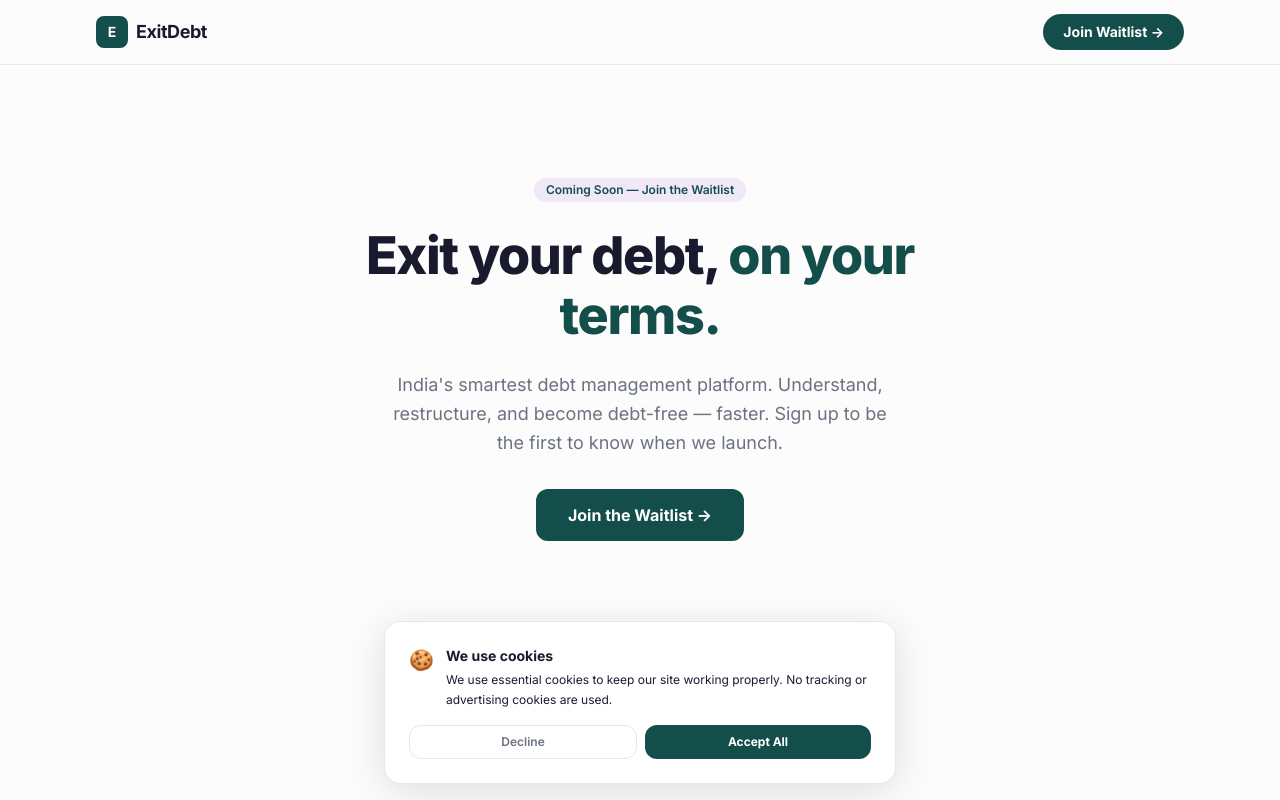
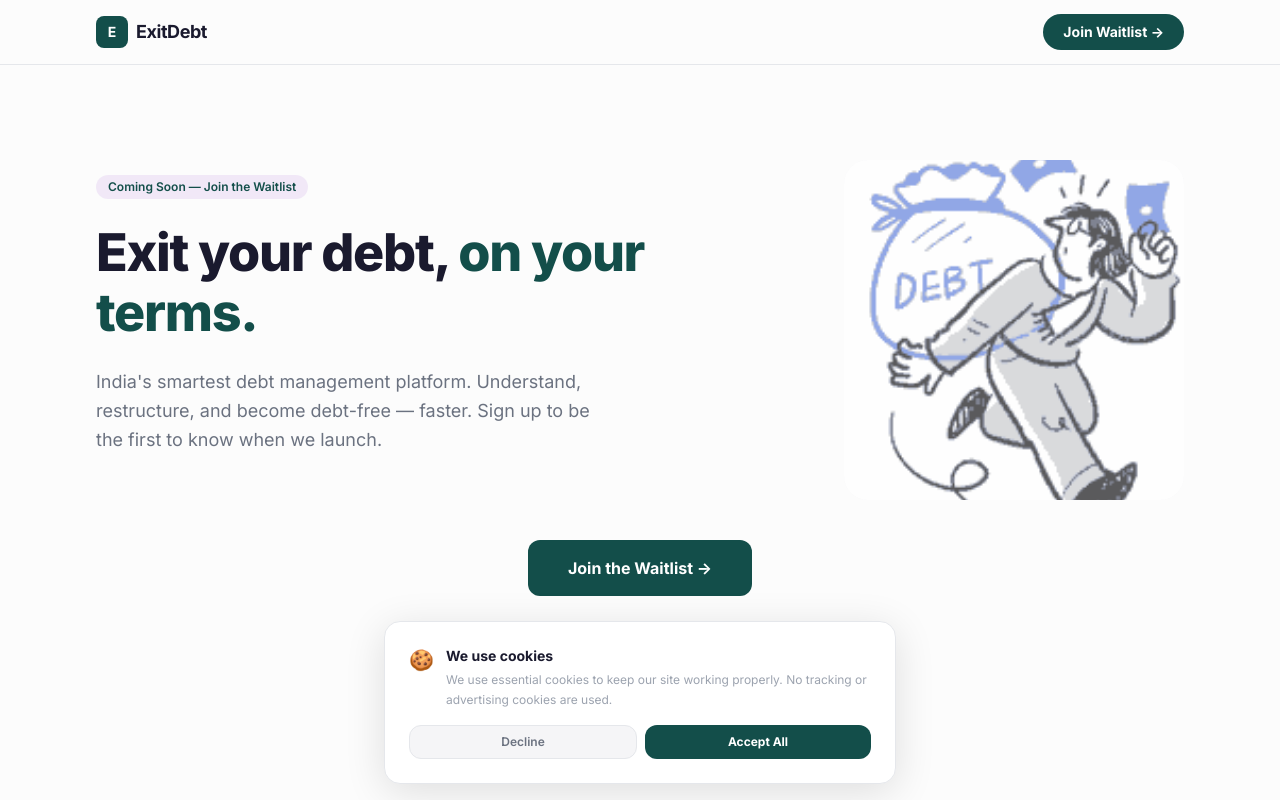
Before and after one commit to Aaditri-Technologies/exitDebt-Waitlist, a Next.js app: page / in a window 1280 px wide. Shown: the top 800 px of the page. Built offline with nearby package versions, Linux system fonts and the light colour scheme.

Commit message:
feat: add debt_animation.gif to hero (two-column layout), debt_gone.gif to waitlist success card

```diff
--- a/src/app/globals.css
+++ b/src/app/globals.css
@@ -349,3 +349,154 @@ input[type="number"] {
   opacity: 1;
   transform: translateY(0);
 }
+
+/* ─── Hero Slider Two-Phase Transition ─── */
+.hero-slider {
+  will-change: opacity, transform, filter;
+}
+
+.hero-phase-idle {
+  opacity: 1;
+  transform: scale(1) translateY(0);
+  filter: blur(0);
+}
+
+@keyframes hero-exit {
+  0% {
+    opacity: 1;
+    transform: scale(1) translateY(0);
+    filter: blur(0);
+  }
+  100% {
+    opacity: 0;
+    transform: scale(0.97) translateY(8px);
+    filter: blur(3px);
+  }
+}
+
+@keyframes hero-enter {
+  0% {
+    opacity: 0;
+    transform: scale(0.97) translateY(-8px);
+    filter: blur(3px);
+  }
+  100% {
+    opacity: 1;
+    transform: scale(1) translateY(0);
+    filter: blur(0);
+  }
+}
+
+.hero-phase-exit {
+  animation: hero-exit 450ms cubic-bezier(0.4, 0, 0.2, 1) forwards;
+}
+
+.hero-phase-enter {
+  animation: hero-enter 450ms cubic-bezier(0.22, 1, 0.36, 1) forwards;
+}
+
+/* ─── Hero Animation (GIF) ─── */
+.hero-animation-container {
+  width: 280px;
+  height: 280px;
+  border-radius: 24px;
+  overflow: hidden;
+  position: relative;
+  background: var(--color-bg-soft);
+}
+
+.hero-animation-img {
+  position: absolute;
+  top: 50%;
+  left: 50%;
+  width: 140%;
+  height: 140%;
+  transform: translate(-50%, -50%);
+  object-fit: cover;
+  object-position: center;
+}
+
+/* Desktop: larger */
+@media (min-width: 1024px) {
+  .hero-animation-container {
+    width: 340px;
+    height: 340px;
+  }
+}
+
+/* Small mobile: smaller */
+@media (max-width: 480px) {
+  .hero-animation-container {
+    width: 220px;
+    height: 220px;
+    border-radius: 20px;
+  }
+}
+
+/* Waitlist success GIF */
+.success-gif-container {
+  width: 180px;
+  height: 180px;
+  border-radius: 20px;
+  overflow: hidden;
+  margin: 0 auto 1.5rem;
+  background: var(--color-bg-soft);
+  position: relative;
+}
+
+.success-gif-img {
+  position: absolute;
+  top: 50%;
+  left: 50%;
+  width: 140%;
+  height: 140%;
+  transform: translate(-50%, -50%);
+  object-fit: cover;
+  object-position: center;
+}
+
+/* ─── Scroll-Down Indicator ─── */
+@keyframes bounce-down {
+  0%, 100% {
+    transform: translateY(0);
+  }
+  50% {
+    transform: translateY(6px);
+  }
+}
+
+.scroll-hint-container {
+  display: flex;
+  justify-content: center;
+  align-items: center;
+  padding: 20px 0 28px;
+  cursor: pointer;
+  transition: opacity 0.5s ease;
+  -webkit-user-select: none;
+  user-select: none;
+}
+
+.scroll-hint-inner {
+  display: flex;
+  flex-direction: column;
+  align-items: center;
+  gap: 4px;
+  color: var(--color-text-muted);
+  transition: color 0.2s ease;
+}
+
+.scroll-hint-container:hover .scroll-hint-inner,
+.scroll-hint-container:focus-visible .scroll-hint-inner {
+  color: var(--color-teal);
+}
+
+.scroll-hint-text {
+  font-size: 11px;
+  font-weight: 600;
+  letter-spacing: 0.08em;
+  text-transform: uppercase;
+}
+
+.scroll-hint-chevron {
+  animation: bounce-down 1.8s ease-in-out infinite;
+}
--- a/src/app/layout.tsx
+++ b/src/app/layout.tsx
@@ -86,6 +86,9 @@ export default function RootLayout({
             }),
           }}
         />
+        {/* Preload hero GIFs for instant rendering */}
+        <link rel="preload" href="/animations/debt_animation.gif" as="image" type="image/gif" />
+        <link rel="preload" href="/animations/debt_gone.gif" as="image" type="image/gif" />
       </head>
       <body className="font-sans antialiased text-gray-900 bg-white">
         {children}
--- a/src/app/page.tsx
+++ b/src/app/page.tsx
@@ -1,48 +1,121 @@
 "use client";
 
-import { useState, useEffect, useRef } from "react";
+import { useState, useRef, useCallback } from "react";
 import Navbar from "@/components/Navbar";
 import Footer from "@/components/Footer";
 import HomeContent from "@/components/HomeContent";
 import WaitlistContent from "@/components/WaitlistContent";
 import MarketingContent from "@/components/MarketingContent";
 
+const TRANSITION_MS = 450;
+
 export default function HomePage() {
-  const [view, setView] = useState<"home" | "waitlist">("home");
-  const heroRef = useRef<HTMLDivElement>(null);
+  const [displayView, setDisplayView] = useState<"home" | "waitlist">("home");
+  const [phase, setPhase] = useState<"idle" | "exiting" | "entering">("idle");
+  const featuresRef = useRef<HTMLDivElement>(null);
+  const scrollRef = useRef(0);
 
-  useEffect(() => {
-    if (view === "home") {
+  // Event-driven two-phase transition (no useEffect → no cascading renders)
+  const transitionTo = useCallback((target: "home" | "waitlist") => {
+    if (phase !== "idle" || target === displayView) return;
+
+    // Phase 1: Exit current content
+    setPhase("exiting");
+
+    setTimeout(() => {
+      // Phase 2: Swap content + enter
+      setDisplayView(target);
+      setPhase("entering");
+
+      setTimeout(() => {
+        setPhase("idle");
+      }, TRANSITION_MS);
+    }, TRANSITION_MS);
+  }, [phase, displayView]);
+
+  const switchToWaitlist = useCallback(() => {
+    // Remember scroll so we know whether to scroll up
+    scrollRef.current = window.scrollY;
+    transitionTo("waitlist");
+    if (window.scrollY > 100) {
       window.scrollTo({ top: 0, behavior: "smooth" });
-    } else {
-      // When sliding to waitlist, scroll gently to the top of the form area
-      heroRef.current?.scrollIntoView({ behavior: "smooth" });
     }
-  }, [view]);
+  }, [transitionTo]);
+
+  const switchToHome = useCallback(() => {
+    transitionTo("home");
+  }, [transitionTo]);
+
+  function scrollToFeatures() {
+    featuresRef.current?.scrollIntoView({ behavior: "smooth" });
+  }
+
+  // CSS class for the hero slider phase
+  const sliderClass =
+    phase === "exiting" ? "hero-phase-exit" :
+    phase === "entering" ? "hero-phase-enter" :
+    "hero-phase-idle";
+
+  // Show scroll hint only when idle on home and not scrolled
+  const showScrollHint = displayView === "home" && phase === "idle";
 
   return (
     <div className="min-h-screen flex flex-col relative" style={{ backgroundColor: "var(--color-bg)" }}>
       <Navbar />
 
-      {/* Top Half: The Slider (Hero vs. Waitlist Form) */}
-      <div ref={heroRef} className="grid grid-cols-1 w-full overflow-hidden relative">
-        <div
-          className={`col-start-1 row-start-1 w-full transition-all duration-[800ms] ease-[cubic-bezier(0.22,1,0.36,1)] ${view === "home" ? "opacity-100 z-10 pointer-events-auto transform-none" : "opacity-0 pointer-events-none -translate-x-12"}`}
-        >
-          <HomeContent onWaitlistClick={() => setView("waitlist")} />
-        </div>
-
-        <div
-          className={`col-start-1 row-start-1 w-full transition-all duration-[800ms] ease-[cubic-bezier(0.22,1,0.36,1)] ${view === "waitlist" ? "opacity-100 z-10 pointer-events-auto transform-none" : "opacity-0 pointer-events-none translate-x-12"}`}
-        >
-          <WaitlistContent onBack={() => setView("home")} />
+      {/* Hero Slider — renders active view, animated via CSS keyframes */}
+      <div className="w-full overflow-hidden relative">
+        <div className={`hero-slider ${sliderClass}`}>
+          {displayView === "home" ? (
+            <HomeContent onWaitlistClick={switchToWaitlist} />
+          ) : (
+            <WaitlistContent onBack={switchToHome} />
+          )}
         </div>
       </div>
 
-      {/* Bottom Half: The Persistent Features Matrix and Bottom CTA */}
-      <MarketingContent onWaitlistClick={() => setView("waitlist")} />
+      {/* Scroll-down indicator between hero and features */}
+      {showScrollHint && (
+        <ScrollHint onClick={scrollToFeatures} />
+      )}
+
+      {/* Bottom Half: Features + Bottom CTA */}
+      <div ref={featuresRef}>
+        <MarketingContent onWaitlistClick={switchToWaitlist} />
+      </div>
 
       <Footer />
     </div>
   );
 }
+
+/** Scroll-down hint — extracted to keep the main component clean */
+function ScrollHint({ onClick }: { onClick: () => void }) {
+  return (
+    <div
+      className="scroll-hint-container"
+      onClick={onClick}
+      role="button"
+      aria-label="Scroll down to features"
+      tabIndex={0}
+      onKeyDown={(e) => { if (e.key === "Enter" || e.key === " ") onClick(); }}
+    >
+      <div className="scroll-hint-inner">
+        <span className="scroll-hint-text">Scroll to explore</span>
+        <svg
+          className="scroll-hint-chevron"
+          width="20"
+          height="20"
+          viewBox="0 0 24 24"
+          fill="none"
+          stroke="currentColor"
+          strokeWidth="2"
+          strokeLinecap="round"
+          strokeLinejoin="round"
+        >
+          <polyline points="6 9 12 15 18 9" />
+        </svg>
+      </div>
+    </div>
+  );
+}
--- a/src/components/HomeContent.tsx
+++ b/src/components/HomeContent.tsx
@@ -7,9 +7,14 @@ export default function HomeContent({ onWaitlistClick }: { onWaitlistClick: (e:
   return (
     <div className="w-full">
       {/* ───── HERO ───── */}
-      <section className="bg-transparent">
-        <div className="max-w-6xl mx-auto px-8 py-20 lg:py-28">
-          <div className="max-w-2xl mx-auto text-center">
+      <section className="bg-transparent" style={{ minHeight: "420px" }}>
+        <div className="max-w-6xl mx-auto px-8 py-16 lg:py-24">
+
+          {/* Two-column grid: text left, animation right */}
+          <div className="grid grid-cols-1 lg:grid-cols-12 gap-8 lg:gap-12 items-center">
+
+            {/* Left — Text content */}
+            <div className="lg:col-span-7 text-center lg:text-left">
               {/* Badge */}
               <div
                 className="inline-block px-3 py-1 rounded-full text-xs font-semibold mb-6"
@@ -30,29 +35,44 @@ export default function HomeContent({ onWaitlistClick }: { onWaitlistClick: (e:
               </h1>
 
               <p
-              className="text-base sm:text-lg leading-relaxed max-w-lg mx-auto mb-8"
+                className="text-base sm:text-lg leading-relaxed max-w-lg mx-auto lg:mx-0 mb-8"
                 style={{ color: "var(--color-text-secondary)" }}
               >
                 India&apos;s smartest debt management platform. Understand, restructure,
                 and become debt-free — faster. Sign up to be the first to know when we launch.
               </p>
+            </div>
 
-            {/* CTA */}
+            {/* Right — Animation */}
+            <div className="lg:col-span-5 flex justify-center lg:justify-end">
+              <div className="hero-animation-container">
+                {/* eslint-disable-next-line @next/next/no-img-element */}
+                <img
+                  src="/animations/debt_animation.gif"
+                  alt="Debt management illustration"
+                  className="hero-animation-img"
+                  loading="eager"
+                  fetchPriority="high"
+                  decoding="async"
+                />
+              </div>
+            </div>
+          </div>
+
+          {/* CTA — centered below both columns */}
+          <div className="flex justify-center mt-8 lg:mt-10">
             <Link
               href="#"
               onClick={(e) => { e.preventDefault(); onWaitlistClick(e); }}
-              className="inline-flex items-center gap-2 px-8 py-3.5 rounded-xl text-base font-bold text-white transition-all hover:opacity-90 active:scale-[0.98]"
+              className="inline-flex items-center gap-2 px-10 py-4 rounded-xl text-base font-bold text-white transition-all hover:opacity-90 hover:scale-[1.02] active:scale-[0.98]"
               style={{ backgroundColor: "var(--color-teal)" }}
             >
               Join the Waitlist →
             </Link>
-
+          </div>
 
         </div>
-        </div>
       </section>
-
-
     </div>
   );
 }
--- a/src/components/MarketingContent.tsx
+++ b/src/components/MarketingContent.tsx
@@ -3,7 +3,7 @@
 import Link from "next/link";
 import React from "react";
 
-export default function MarketingContent({ onWaitlistClick }: { onWaitlistClick: (e: React.MouseEvent) => void }) {
+export default function MarketingContent({ onWaitlistClick }: { onWaitlistClick: () => void }) {
   return (
     <div className="w-full">
       {/* ───── FEATURES ───── */}
@@ -93,7 +93,7 @@ export default function MarketingContent({ onWaitlistClick }: { onWaitlistClick:
           </p>
           <Link
             href="#"
-            onClick={(e) => { e.preventDefault(); onWaitlistClick(e); }}
+            onClick={(e) => { e.preventDefault(); onWaitlistClick(); }}
             className="inline-flex items-center gap-2 px-8 py-3.5 rounded-xl text-base font-bold text-white transition-all hover:opacity-90 active:scale-[0.98]"
             style={{ backgroundColor: "var(--color-teal)" }}
           >
```
Also changed, not shown: src/components/WaitlistContent.tsx (+8 -4 lines). Lines whose indentation alone changed are shown as unchanged.
